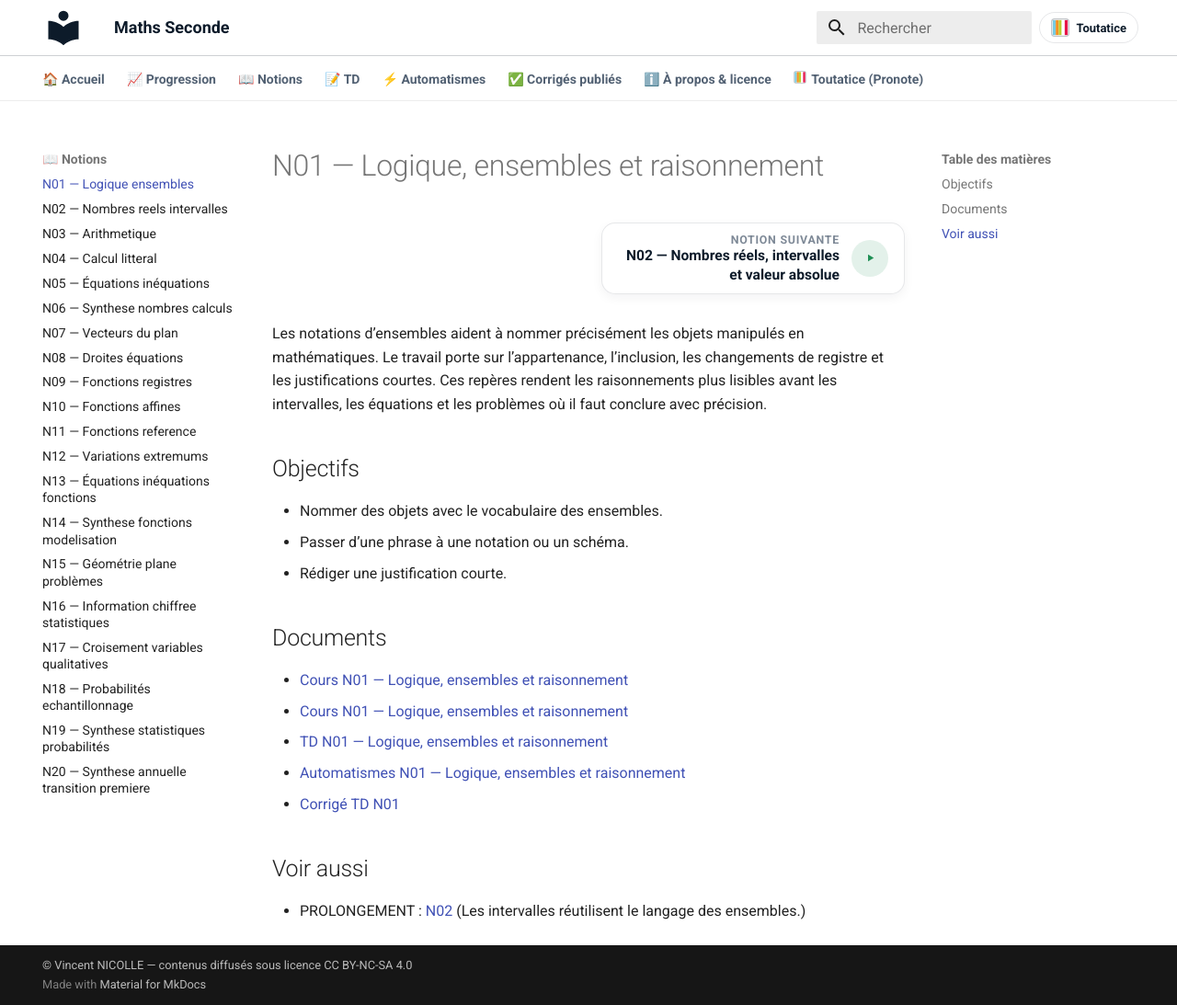
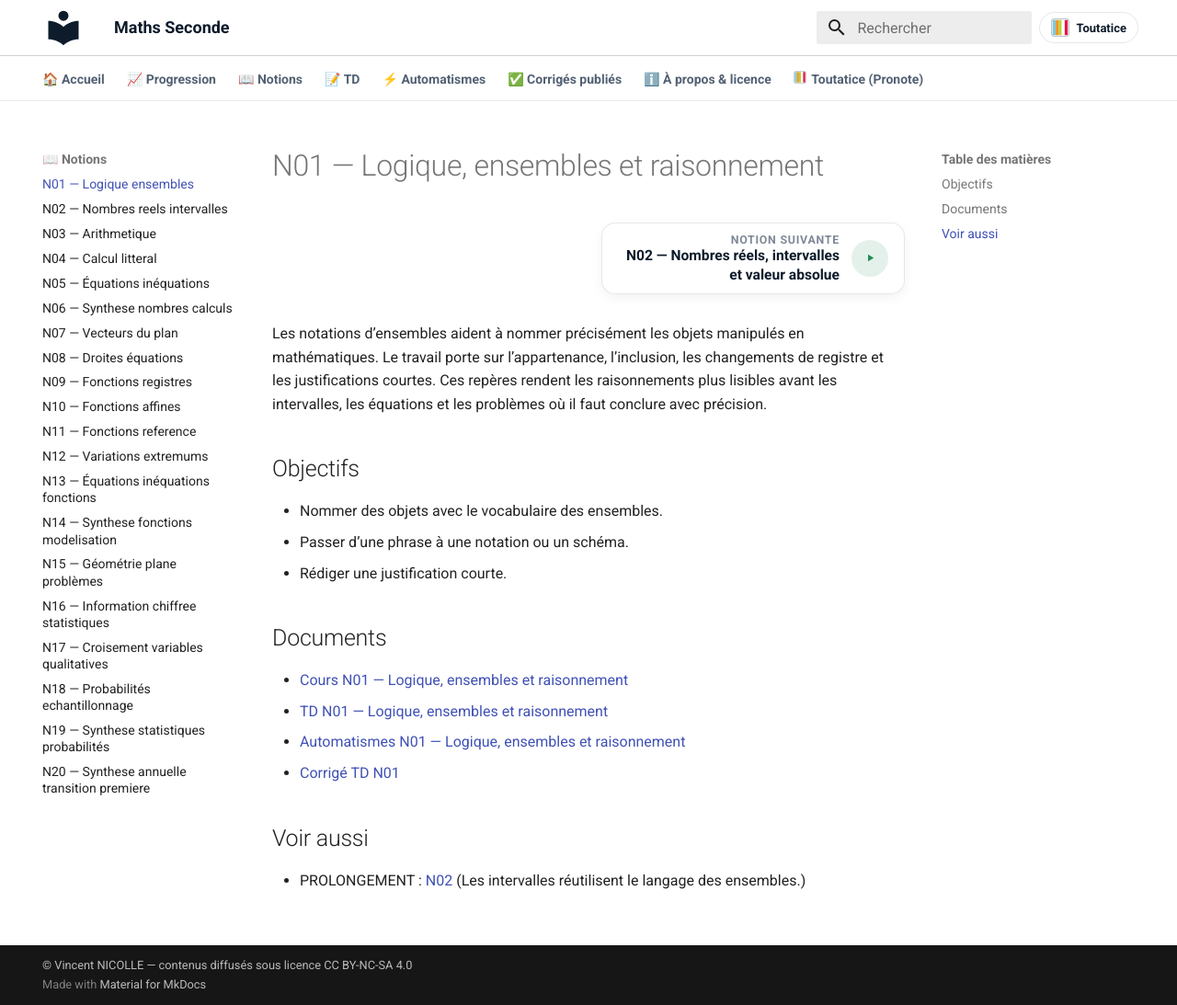
Before and after one commit to vnicolle56610/maths-seconde, an MkDocs documentation site: the page built from docs/notions/N01-logique-ensembles.md, in a window 1280 px wide and 1093 px high. Shown: the whole window at 92% size. Built offline with MkDocs 1.6.1 and Material for MkDocs 9.7.7, drawn with Linux system fonts in a browser that asks for light colours.

Commit message:
Publication automatique : 0 fichier(s) copié(s), 1 page(s) mise(s) à jour
Pages mises à jour :
  - docs/notions/N01-logique-ensembles.md

Autres fichiers :
  - publication_manifest.json

Généré par le protocole de publication (publier_ressources_site.py / publier_ressources_gui.py).

```diff
--- a/docs/notions/N01-logique-ensembles.md
+++ b/docs/notions/N01-logique-ensembles.md
@@ -22,7 +22,6 @@ Les notations d’ensembles aident à nommer précisément les objets manipulés
 ## Documents
 
 <!-- AUTO-DOCS:START -->
-- [Cours N01 — Logique, ensembles et raisonnement](../cours/COURS_N01_Eleve.pdf)
 - [Cours N01 — Logique, ensembles et raisonnement](../cours/COURS_N01_LOGIQUE_ENSEMBLES.pdf)
 - [TD N01 — Logique, ensembles et raisonnement](../td/TD_N01_LOGIQUE_ENSEMBLES.pdf)
 - [Automatismes N01 — Logique, ensembles et raisonnement](../automatismes/AUTOMATISMES_N01_LOGIQUE_ENSEMBLES.pdf)
--- a/publication_manifest.json
+++ b/publication_manifest.json
@@ -3,7 +3,6 @@
   "notions": {
     "N01": {
       "cours": [
-        "COURS_N01_Eleve.pdf",
         "COURS_N01_LOGIQUE_ENSEMBLES.pdf"
       ],
       "td": [
```
